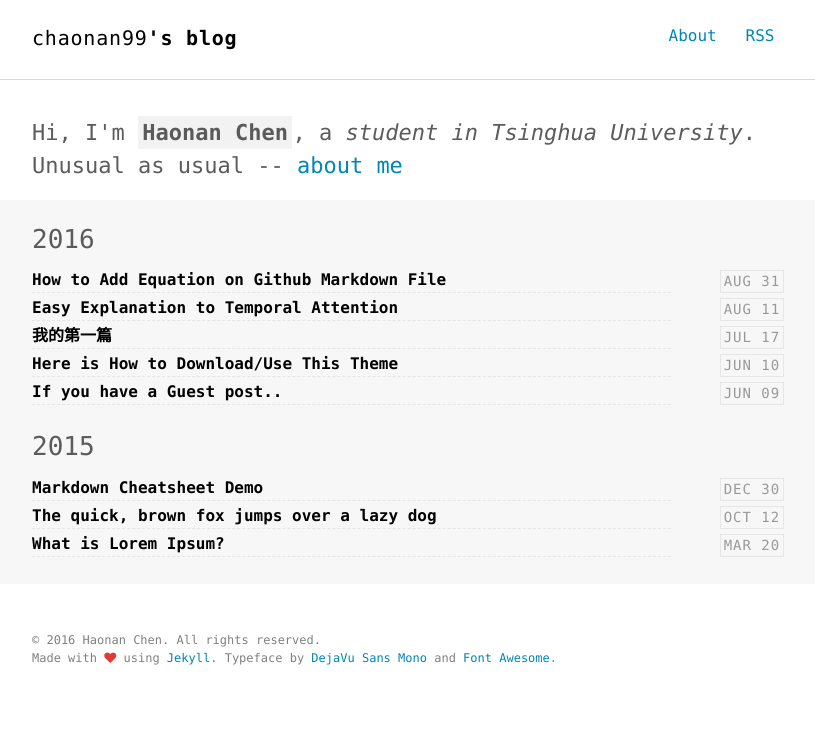
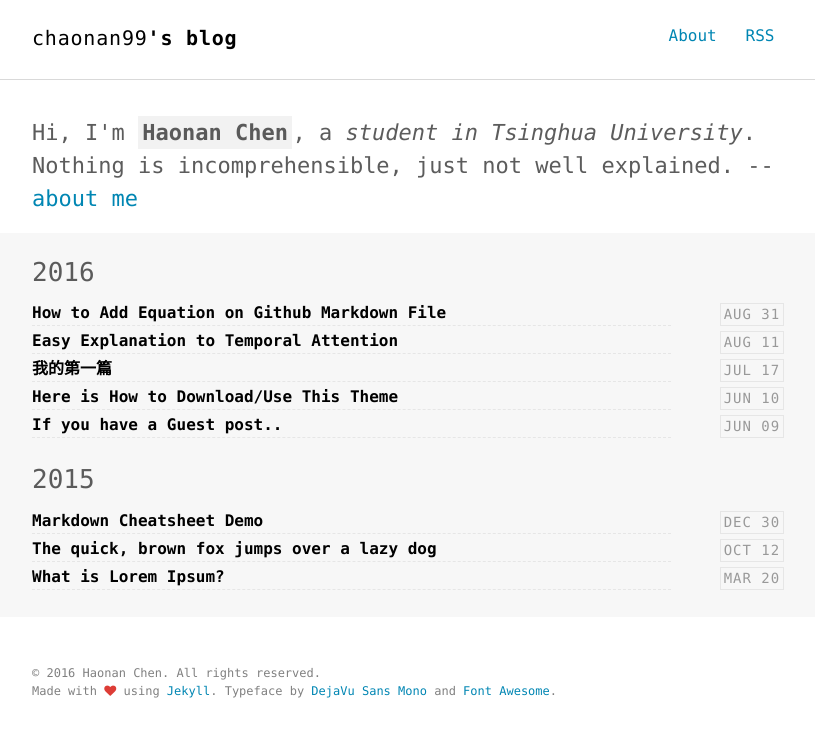
Before and after one commit to chaonan99/chaonan99.github.io, a Jekyll site: the page built from index.html, in a window 1280 px wide. Shown: the top 737 px of the page, without its empty margins (232-1047 px from the left). Built offline with Jekyll 4.4.1, drawn with Linux system fonts in a browser that asks for light colours.

Commit message:
New motto

```diff
--- a/_config.yml
+++ b/_config.yml
@@ -30,7 +30,7 @@ sass:
 author:
   name     : "Haonan Chen"
   job      : "student in Tsinghua University"
-  bio      : "Unusual as usual"
+  bio      : "Nothing is incomprehensible, just not well explained."
   thumb    : /images/author.jpg
   email    : chenhaonan1995@gmail.com
   url      : http://chaonan99.github.io
```
